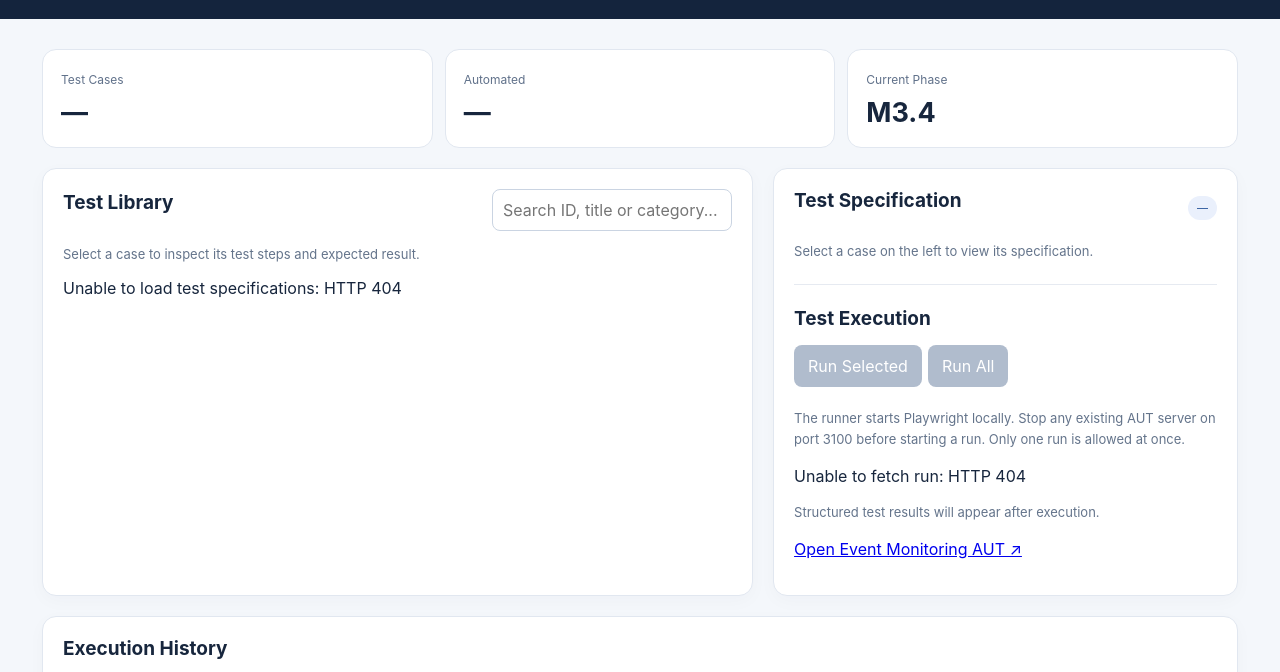
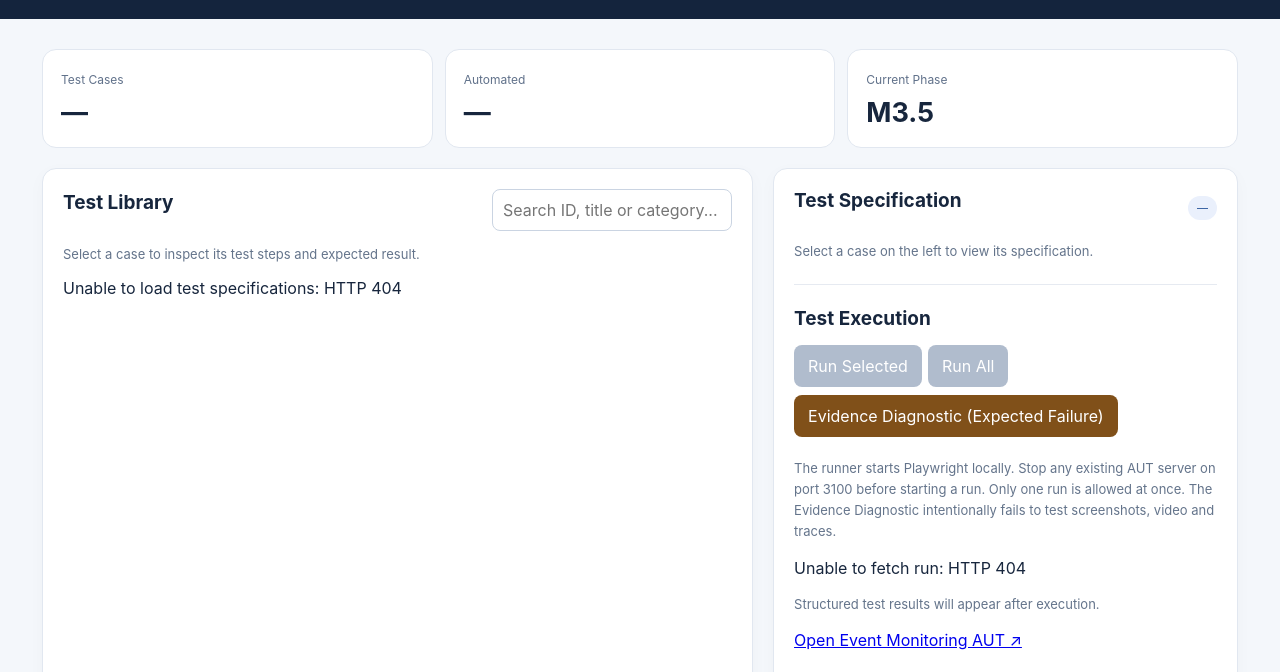
Before and after one commit to DorisYe/ai-quality-engineering-platform, a website: page portal/public/index.html in a window 1280 px wide. Both pictures are taken after a click on the button "Run Selected". Shown: the part 105-777 px from the top of the page. Drawn offline with Linux system fonts and the light colour scheme; no server answers.

Commit message:
feat(m3.5): add clearly labeled opt-in controlled evidence diagnostic

```diff
--- a/portal/public/index.html
+++ b/portal/public/index.html
@@ -6,10 +6,10 @@
 </style></head><body>
 <header><small>AI-assisted quality engineering</small><h1>QA Management Portal</h1><p>Test inventory · Specifications · Automation readiness</p></header>
 <main class="layout">
-<div class="summary"><div class="metric"><span>Test Cases</span><strong id="count">—</strong></div><div class="metric"><span>Automated</span><strong id="automated">—</strong></div><div class="metric"><span>Current Phase</span><strong>M3.4</strong></div></div>
+<div class="summary"><div class="metric"><span>Test Cases</span><strong id="count">—</strong></div><div class="metric"><span>Automated</span><strong id="automated">—</strong></div><div class="metric"><span>Current Phase</span><strong>M3.5</strong></div></div>
 <div class="grid">
 <section class="panel"><div class="heading"><h2>Test Library</h2><input aria-label="Search test cases" id="search" placeholder="Search ID, title or category..."></div><p class="muted">Select a case to inspect its test steps and expected result.</p><div id="cases" aria-live="polite">Loading test cases...</div></section>
-<aside class="panel"><div class="heading"><h2>Test Specification</h2><span class="tag" id="priority">—</span></div><div id="details" aria-live="polite"><p class="muted">Select a case on the left to view its specification.</p></div><hr style="border:0;border-top:1px solid #e6eaf1;margin:22px 0"><h2>Test Execution</h2><button class="run" id="run-selected" type="button">Run Selected</button><button class="run" id="run-all" type="button">Run All</button><p class="muted">The runner starts Playwright locally. Stop any existing AUT server on port 3100 before starting a run. Only one run is allowed at once.</p><p id="run-status" role="status">No execution started.</p><div id="result-summary" class="muted" aria-live="polite">Structured test results will appear after execution.</div><div style="overflow-x:auto"><table class="result-table" id="result-table" hidden><thead><tr><th>Test</th><th>Result</th><th>Duration</th></tr></thead><tbody id="result-rows"></tbody></table></div><pre class="run-output" id="run-output" hidden></pre><p><a href="http://127.0.0.1:3100" target="_blank" rel="noopener noreferrer">Open Event Monitoring AUT ↗</a></p></aside>
+<aside class="panel"><div class="heading"><h2>Test Specification</h2><span class="tag" id="priority">—</span></div><div id="details" aria-live="polite"><p class="muted">Select a case on the left to view its specification.</p></div><hr style="border:0;border-top:1px solid #e6eaf1;margin:22px 0"><h2>Test Execution</h2><button class="run" id="run-selected" type="button">Run Selected</button><button class="run" id="run-all" type="button">Run All</button><button class="run" id="run-diagnostic" type="button" style="background:#805019">Evidence Diagnostic (Expected Failure)</button><p class="muted">The runner starts Playwright locally. Stop any existing AUT server on port 3100 before starting a run. Only one run is allowed at once. The Evidence Diagnostic intentionally fails to test screenshots, video and traces.</p><p id="run-status" role="status">No execution started.</p><div id="result-summary" class="muted" aria-live="polite">Structured test results will appear after execution.</div><div style="overflow-x:auto"><table class="result-table" id="result-table" hidden><thead><tr><th>Test</th><th>Result</th><th>Duration</th></tr></thead><tbody id="result-rows"></tbody></table></div><pre class="run-output" id="run-output" hidden></pre><p><a href="http://127.0.0.1:3100" target="_blank" rel="noopener noreferrer">Open Event Monitoring AUT ↗</a></p></aside>
 </div><section class="panel" style="margin-top:20px"><h2>Execution History</h2><p class="muted">Each run keeps its own report and evidence. Select an execution to view details.</p><div id="history">No executions yet.</div><div id="run-assets" style="margin-top:14px"></div></section></main>
 <script>
 const list=document.getElementById('cases'),details=document.getElementById('details'),search=document.getElementById('search');
@@ -23,7 +23,7 @@ let selectedHistoryId=null,historySignature='';
 async function showAssets(id){selectedHistoryId=id;assetsEl.replaceChildren();try{const [detail,evidence]=await Promise.all([fetch('/api/runs/'+id).then(r=>r.json()),fetch('/api/runs/'+id+'/evidence').then(r=>r.json())]);const run=detail.run;if(!run)return;assetsEl.append(element('h3','Run '+id.slice(0,8)));if(run.reportUrl){const a=element('a','Open Playwright HTML Report ↗');a.href=run.reportUrl;a.target='_blank';a.rel='noopener noreferrer';assetsEl.append(a);}const files=evidence.evidence||[];assetsEl.append(element('p',files.length+' evidence file(s). Failure screenshots, videos and traces are retained when generated.'));for(const file of files){const p=document.createElement('p');const link=element('a',file.name);link.href=file.url;link.target='_blank';link.rel='noopener noreferrer';p.append(link);assetsEl.append(p);}}catch(err){assetsEl.append(element('p','Unable to load run evidence: '+err.message));}}
 async function refreshHistory(){try{const data=await fetch('/api/runs',{cache:'no-store'}).then(r=>r.json());const runs=data.runs||[];const signature=runs.map(r=>r.id+':'+r.status).join('|');if(signature===historySignature)return;historySignature=signature;historyEl.replaceChildren();if(!runs.length){historyEl.textContent='No executions yet.';return;}for(const run of runs){const b=document.createElement('button');b.type='button';b.className='case';b.textContent=new Date(run.startedAt).toLocaleString()+' · '+run.selection+' · '+run.status.toUpperCase()+(run.summary?' · '+run.summary.passed+'/'+run.summary.total+' passed':'');b.onclick=()=>showAssets(run.id);historyEl.append(b);}if(selectedHistoryId)showAssets(selectedHistoryId);}catch(err){historyEl.textContent='History unavailable: '+err.message;}}
 const runStatus=document.getElementById('run-status'),runOutput=document.getElementById('run-output');
-const selectedButton=document.getElementById('run-selected'),allButton=document.getElementById('run-all');
+const selectedButton=document.getElementById('run-selected'),allButton=document.getElementById('run-all'),diagnosticButton=document.getElementById('run-diagnostic');
 let lastRunId=null;
 const summaryEl=document.getElementById('result-summary'),resultsTable=document.getElementById('result-table'),resultRows=document.getElementById('result-rows');
 async function refreshRun(){
@@ -33,7 +33,7 @@ async function refreshRun(){
   const {run}=await response.json();
   if(!run)return;
   const running=run.status==='running';
-  selectedButton.disabled=running;allButton.disabled=running;
+  selectedButton.disabled=running;allButton.disabled=running;diagnosticButton.disabled=running;
   runStatus.textContent='Run '+run.id.slice(0,8)+' · '+run.selection+' · '+run.status.toUpperCase()+(run.exitCode===null?'':' · Exit '+run.exitCode);
   runOutput.hidden=false;runOutput.textContent=run.output||run.error||'Test process is starting...';
   if(run.id!==lastRunId){lastRunId=run.id;resultRows.replaceChildren();resultsTable.hidden=true;summaryEl.textContent='Run in progress — waiting for Playwright JSON results.';}
@@ -41,7 +41,7 @@ async function refreshRun(){
  }catch(e){runStatus.textContent='Unable to fetch run: '+e.message;}
 }
 async function startRun(selection){
- selectedButton.disabled=true;allButton.disabled=true;
+ selectedButton.disabled=true;allButton.disabled=true;diagnosticButton.disabled=true;
  runStatus.textContent='Starting '+selection+'...';
  try{
   const response=await fetch('/api/runs',{method:'POST',headers:{'Content-Type':'application/json'},body:JSON.stringify({selection})});
@@ -52,6 +52,7 @@ async function startRun(selection){
 }
 selectedButton.addEventListener('click',()=>startRun(selected));
 allButton.addEventListener('click',()=>startRun('all'));
+diagnosticButton.addEventListener('click',()=>startRun('evidence-check'));
 refreshRun();refreshHistory();setInterval(refreshRun,1500);setInterval(refreshHistory,3000);
 fetch('/api/test-cases').then(r=>{if(!r.ok)throw Error('HTTP '+r.status);return r.json()}).then(data=>{cases=data;document.getElementById('count').textContent=cases.length;document.getElementById('automated').textContent=cases.length;renderDetails(cases[0]);}).catch(e=>{list.textContent='Unable to load test specifications: '+e.message});
 </script></body></html>
```
